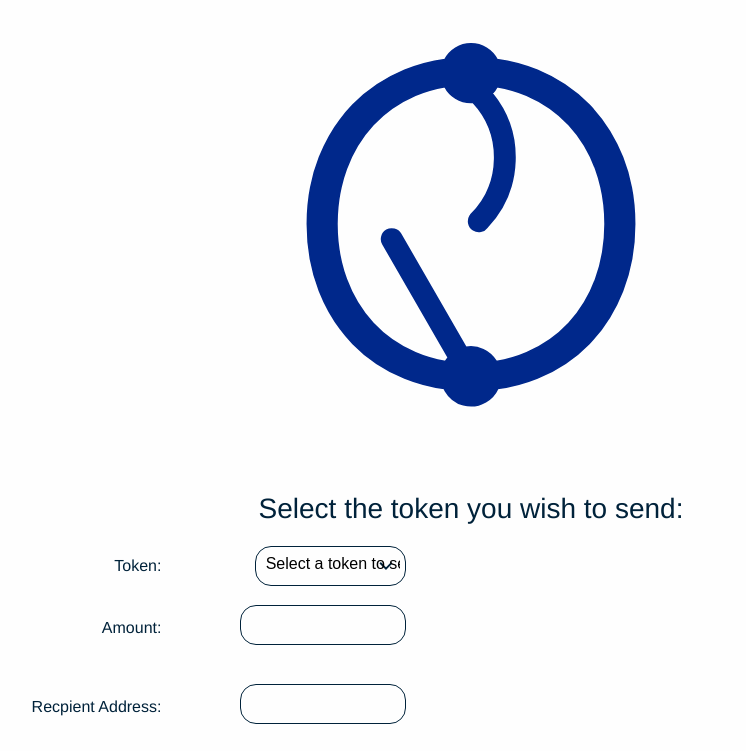
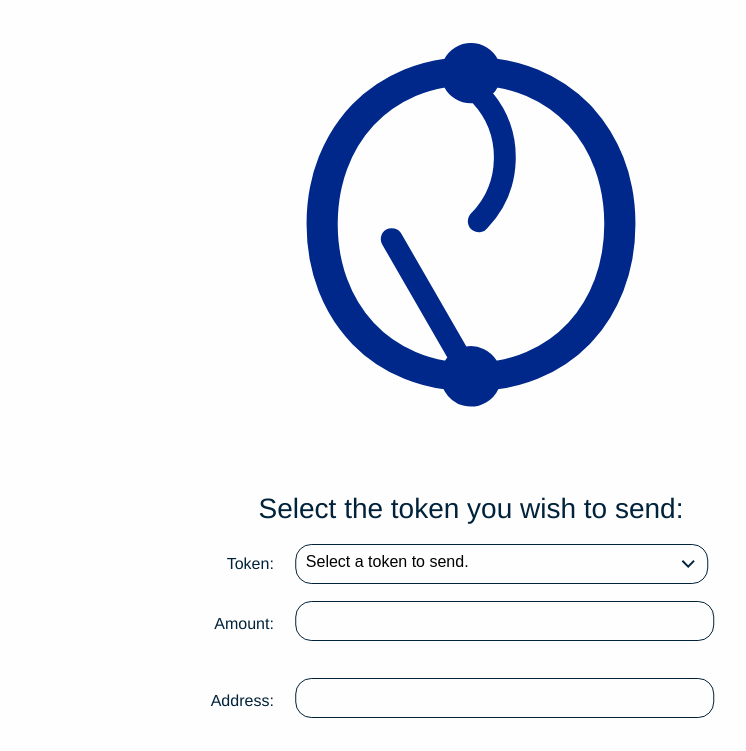
Before and after one commit to NoteGio/fling, a plain HTML site: page src/multisender.html in a window 1280 px wide. Shown: the part 68-819 px from the top of the page, without its empty margins (169-915 px from the left). Drawn offline with nearby package versions, Linux system fonts and the light colour scheme.

Commit message:
updated table styling

```diff
--- a/src/css/styles.css
+++ b/src/css/styles.css
@@ -201,10 +201,10 @@ textarea:focus, input:focus, select:focus {
 .token_select, select {
 
     background:transparent;
-    width: 63%;
+    width: 62.5%;
     padding: 5px;
     padding-left:10px;
-    margin-left:15px;
+    margin-left:0px;
     font-size: 16px;
     font-weight:300;
     line-height: 1;
@@ -214,6 +214,12 @@ textarea:focus, input:focus, select:focus {
     -webkit-appearance:none;
     -webkit-tap-highlight-color:none;
 
+}
+
+@media screen and (max-width:1200px) {
+    .token_select, select {
+        width:65%;
+    }
 }
 
 select {
@@ -229,6 +235,48 @@ option {
 
 strong {
 
+}
+
+table {
+
+    display:table;
+    float:center;
+    width:100%;
+    border-collapse:collapse;
+    transform:translateX(5%);
+
+}
+@media screen and (max-width:1200px) {
+
+    table {
+        transform:translateX(0);
+    }
+
+}
+
+th {
+
+    width:200px;
+    text-align:right;
+    font-weight:500;
+    padding-right:20px;
+
+}
+
+@media screen and (max-width:1000px) {
+
+    th {
+        text-align:justify-right;
+    }
+
+}
+
+tr {
+    text-align:left;
+}
+
+td {
+    min-width:400px;
 }
 
 #claim_mbgn {
--- a/src/multisender.html
+++ b/src/multisender.html
@@ -68,7 +68,7 @@
       <article id="center">
         <table>
           <tr>
-            <td>Token:</td>
+            <th>Token:</th>
             <td id="token_select">
               <select>
                 <option value="not-selected">Select a token to send.</option>
@@ -77,19 +77,19 @@
             </td>
           </tr>
           <tr class="custom_options">
-            <td>Token Address:</td>
+            <th>Token Address:</th>
             <td><input type="text" id="token_address"></input></td>
           </tr>
           <tr class="custom_options">
-            <td>Token Decimals</td>
+            <th>Token Decimals</th>
             <td><input type="number" id="token_decimals"></input></td>
           </tr>
           <tr>
-            <td>Amount: </td>
+            <th>Amount: </th>
             <td><input type="text" id="mbgn_send_amount" ></td>
           </tr>
           <tr>
-            <td>Recpient Address:</td>
+            <th>Address:</th>
             <td> <input type="text" id="mbgn_target_address" ></td>
           </tr>
         </table>
```
Also changed, not shown: 3 other files.
